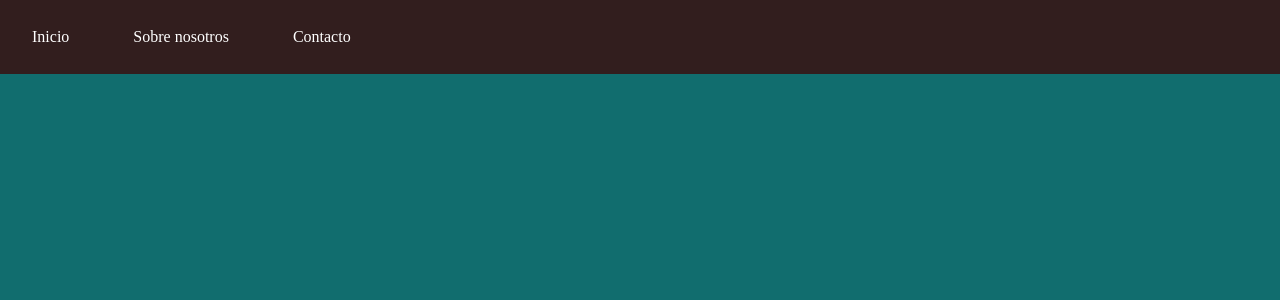
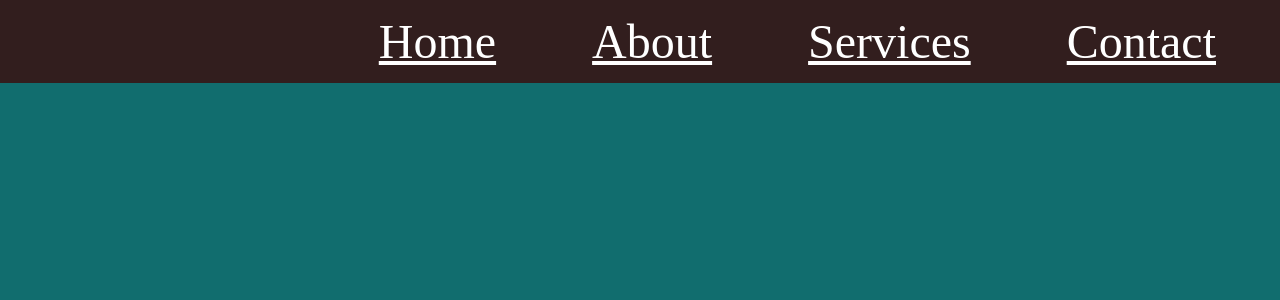
Before and after one commit to hmmatus/personal-portfolio, a Next.js app: page /home in a window 1280 px wide. Shown: the top 300 px of the page. Built offline with nearby package versions, Linux system fonts and the light colour scheme.

Commit message:
Added responsive navbar

```diff
--- a/src/components/elements/header/Header.module.scss
+++ b/src/components/elements/header/Header.module.scss
@@ -1,8 +1,56 @@
-@use "./colors";
-.link {
-  display: block;
+@use '/styles/colors';
+.navbar {
+  display: flex;
+  flex-direction: column;
+  background-color: colors.$background-secondary-color;
   color: colors.$white;
-  text-align: center;
-  padding: 14px 16px;
-  text-decoration: none;
+  align-items: center;
+  justify-content: space-between;
+  padding: 0 1rem;
 }
+@media (min-width: 768px) {
+  .navbar {
+   align-items: flex-end;
+  }
+}
+
+.logo {
+  font-size: 3rem;
+}
+
+.menu-icon {
+  font-size: 4rem;
+}
+
+.menu {
+  display: none;
+}
+.show-menu {
+  display: flex;
+  flex-direction: column;
+}
+
+@media (min-width: 768px) {
+  .menu {
+    display: flex;
+    align-items: space;
+    justify-content: flex-end;
+    flex-direction: row;
+  }
+  .menu-icon {
+    display: none;
+  }
+}
+.menu li {
+  margin: 0 2rem;
+}
+
+.menu li a {
+  font-size: 3rem;
+  color: colors.$white;
+}
+
+.menu li a:hover {
+  background-color: colors.$white;
+  color: colors.$background-primary-color;
+}
--- a/src/components/elements/header/Header.tsx
+++ b/src/components/elements/header/Header.tsx
@@ -1,23 +1,33 @@
 import Link from 'next/link';
 import styles from './Header.module.scss';
+import { useState } from 'react';
 export default function Nav() {
+  const [menuOpen, setMenuOpen] = useState(false);
+
+  const toggleMenu = () => {
+    setMenuOpen(!menuOpen);
+  };
   return (
-    <nav>
-      <ul>
+    <nav className={styles.navbar}>
+      <label
+        htmlFor="menu-toggle"
+        className={styles['menu-icon']}
+        onClick={toggleMenu}
+      >
+        &#9776;
+      </label>
+      <ul className={`${styles.menu} ${menuOpen ? styles['show-menu'] : ''}`}>
         <li>
-          <Link className={styles.link} href="/">
-            Inicio
-          </Link>
+          <Link href="/">Home</Link>
         </li>
         <li>
-          <Link className={styles.link} href="/about">
-            Sobre nosotros
-          </Link>
+          <Link href="/about">About</Link>
         </li>
         <li>
-          <Link className={styles.link} href="#">
-            Contacto
-          </Link>
+          <Link href="/services">Services</Link>
+        </li>
+        <li>
+          <Link href="/contact">Contact</Link>
         </li>
       </ul>
     </nav>
```
Also changed, not shown: public/profile.jpg (added).
